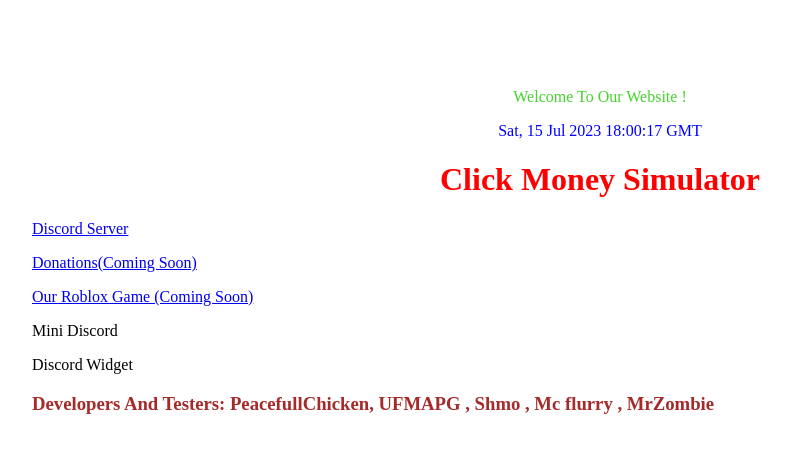
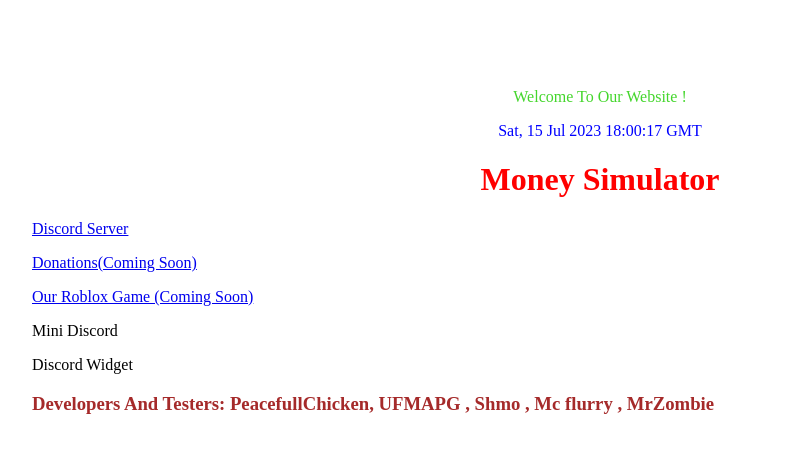
Before and after one commit to UFMAPG/Bios, a plain HTML site: page index.html in a window 1280 px wide. Shown: the whole page, without its empty margins (40-831 px from the left). Drawn offline with Linux system fonts and the light colour scheme.

Commit message:
Update index.html

```diff
--- a/index.html
+++ b/index.html
@@ -10,7 +10,7 @@
       <script src="script.js"></script>
 
 
-<center><h1 style="color:red;"> Click Money Simulator </h1></center>
+<center><h1 style="color:red;"> Money Simulator </h1></center>
 
 <p><a href="https://discord.gg/ZhFK7Uyuc5">Discord Server</a></p>
 
```
